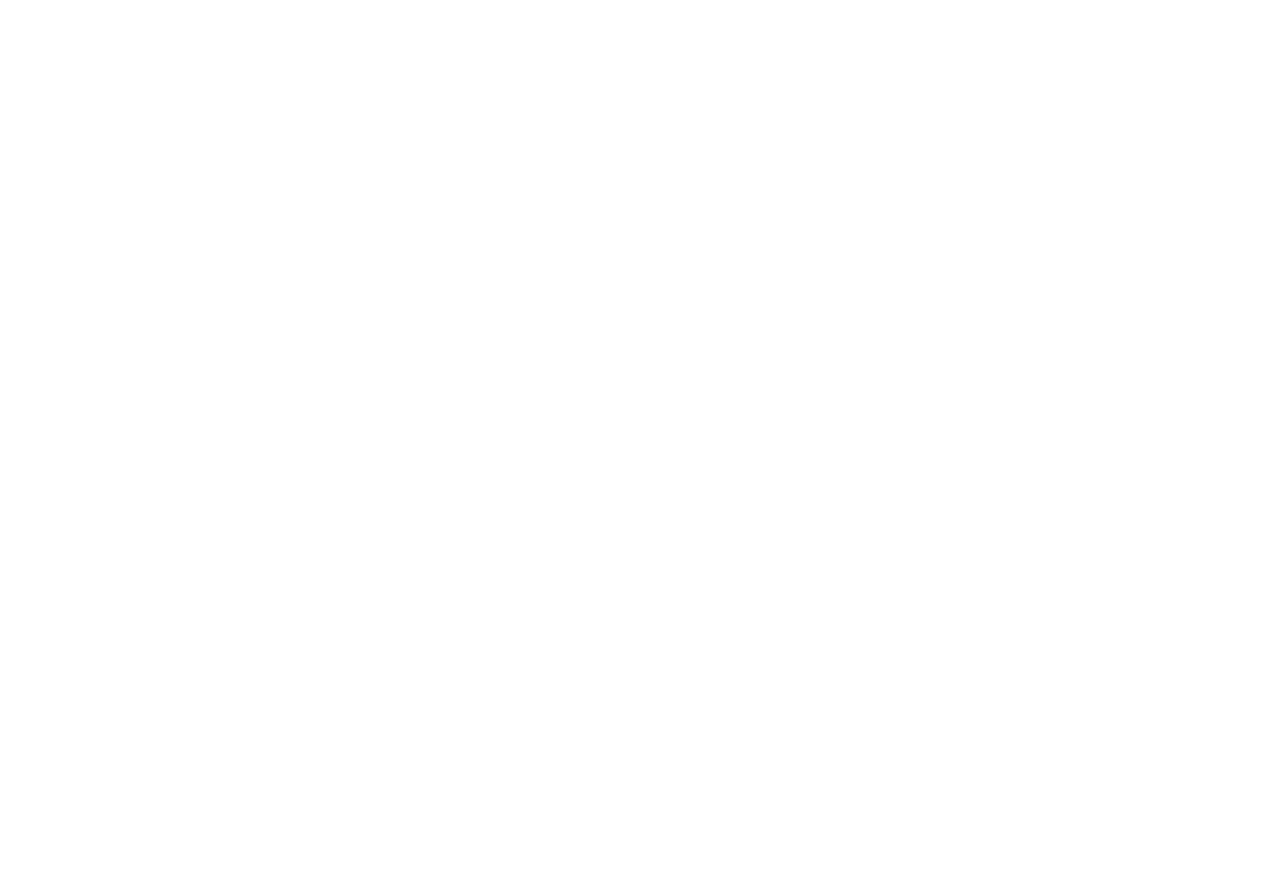
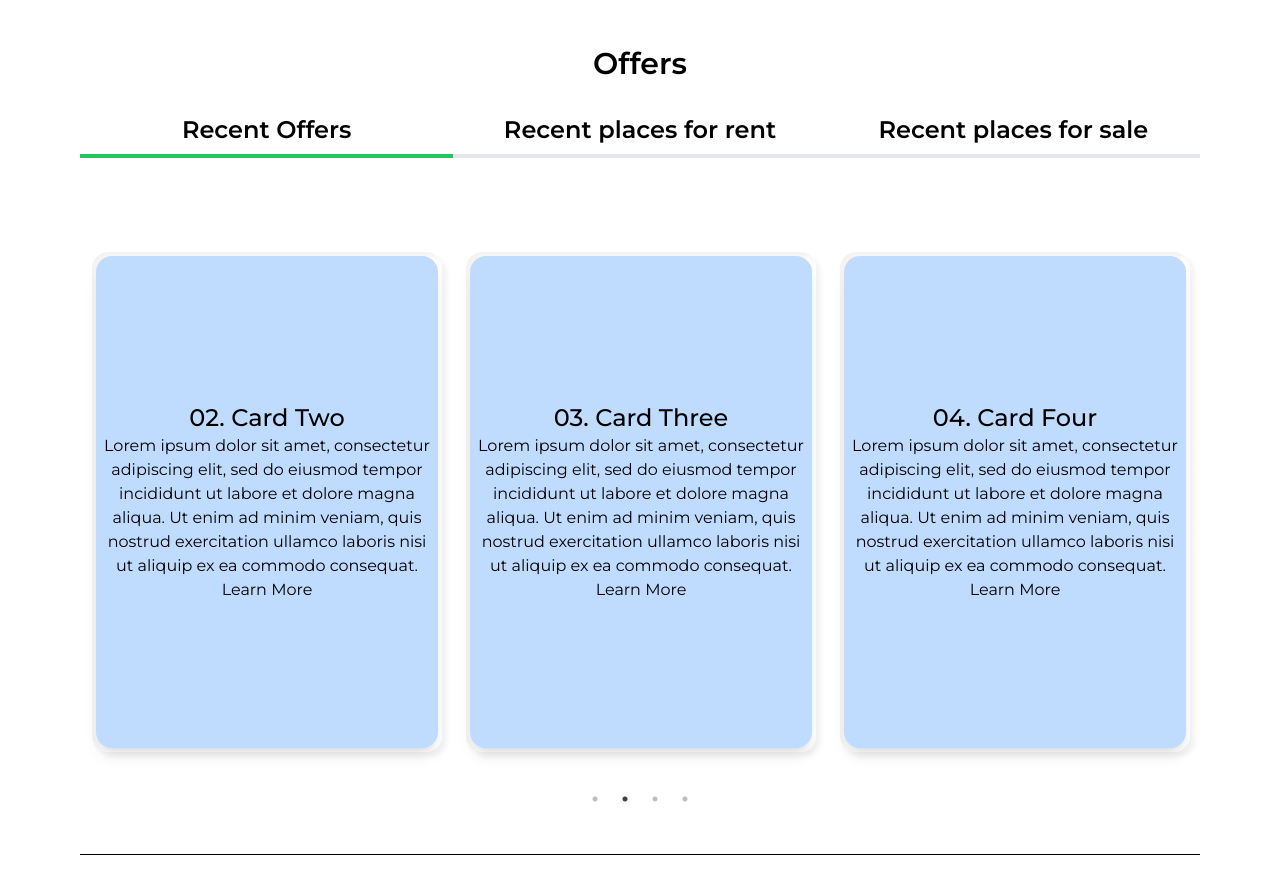
Before and after one commit to Nur-Chowdhury/realEstate, a React (Vite) app in the folder client/: page / in a window 1280 px wide. Shown: the part 682-1576 px from the top of the page. Before the commit the page ends 800 px from the top, so only its background shows below. Built offline with nearby package versions, Linux system fonts and the light colour scheme.

Commit message:
homepage showcase added

```diff
--- a/client/package.json
+++ b/client/package.json
@@ -17,7 +17,9 @@
     "react-icons": "^5.4.0",
     "react-redux": "^9.2.0",
     "react-router-dom": "^7.1.1",
+    "react-slick": "^0.30.3",
     "redux-persist": "^6.0.0",
+    "slick-carousel": "^1.8.1",
     "swiper": "^11.2.1"
   },
   "devDependencies": {
--- /dev/null
+++ b/client/src/Components/Cards.jsx
@@ -0,0 +1,21 @@
+import React from 'react'
+import {Link} from 'react-router-dom'
+
+
+export default function Cards({item}) {
+    return (
+        <div className=' relative group w-[350px] h-[500px] shadow-custom-inset rounded-2xl m-8'>
+            <div className=' absolute top-1 left-1 bottom-1 right-1 bg-blue-200 dark:bg-blue-800 shadow-lg rounded-2xl flex justify-center items-center
+                transition duration-500 transform translate-y-0 group-hover:translate-y-[-50px] group-hover:shadow-[0_10px_40px_rgba(0,0,0,0.4)]
+                group-hover:bg-gradient-to-br group-hover:from-[#4f29cd] group-hover:to-[#b95ce4]'>
+                <div className=' p-2 text-center'>
+                    <h1 className=' text-2xl font-medium transition duration-500 group-hover:text-green-400 pointer-events-none'>
+                        {item.heading}
+                    </h1>
+                    <p>{item.para}</p>
+                    <Link to={item.link}>Learn More</Link>
+                </div>
+            </div>
+        </div>
+    )
+}
--- /dev/null
+++ b/client/src/Components/Home/Showcase.jsx
@@ -0,0 +1,147 @@
+import React, { useState } from 'react';
+import { Link } from 'react-router-dom';
+import Cards from '../Cards';
+import "slick-carousel/slick/slick.css";
+import "slick-carousel/slick/slick-theme.css";
+import Slider from 'react-slick';
+
+const data = [
+    {
+        heading: "01. Card One",
+        para: "Lorem ipsum dolor sit amet, consectetur adipiscing elit, sed do eiusmod tempor incididunt ut labore et dolore magna aliqua. Ut enim ad minim veniam, quis nostrud exercitation ullamco laboris nisi ut aliquip ex ea commodo consequat.",
+        link: "/",
+    },
+    {
+        heading: "02. Card Two",
+        para: "Lorem ipsum dolor sit amet, consectetur adipiscing elit, sed do eiusmod tempor incididunt ut labore et dolore magna aliqua. Ut enim ad minim veniam, quis nostrud exercitation ullamco laboris nisi ut aliquip ex ea commodo consequat.",
+        link: "/",
+    },
+    {
+        heading: "03. Card Three",
+        para: "Lorem ipsum dolor sit amet, consectetur adipiscing elit, sed do eiusmod tempor incididunt ut labore et dolore magna aliqua. Ut enim ad minim veniam, quis nostrud exercitation ullamco laboris nisi ut aliquip ex ea commodo consequat.",
+        link: "/",
+    },
+    {
+        heading: "04. Card Four",
+        para: "Lorem ipsum dolor sit amet, consectetur adipiscing elit, sed do eiusmod tempor incididunt ut labore et dolore magna aliqua. Ut enim ad minim veniam, quis nostrud exercitation ullamco laboris nisi ut aliquip ex ea commodo consequat.",
+        link: "/",
+    },
+];
+
+const data2 = [
+    {
+        heading: "01. Card One",
+        para: "Lorem ipsum dolor sit amet, consectetur adipiscing elit, sed do eiusmod tempor incididunt ut labore et dolore magna aliqua. Ut enim ad minim veniam, quis nostrud exercitation ullamco laboris nisi ut aliquip ex ea commodo consequat.",
+        link: "/",
+    },
+    {
+        heading: "02. Card Two",
+        para: "Lorem ipsum dolor sit amet, consectetur adipiscing elit, sed do eiusmod tempor incididunt ut labore et dolore magna aliqua. Ut enim ad minim veniam, quis nostrud exercitation ullamco laboris nisi ut aliquip ex ea commodo consequat.",
+        link: "/",
+    },
+    {
+        heading: "03. Card Three",
+        para: "Lorem ipsum dolor sit amet, consectetur adipiscing elit, sed do eiusmod tempor incididunt ut labore et dolore magna aliqua. Ut enim ad minim veniam, quis nostrud exercitation ullamco laboris nisi ut aliquip ex ea commodo consequat.",
+        link: "/",
+    },
+    {
+        heading: "04. Card Four",
+        para: "Lorem ipsum dolor sit amet, consectetur adipiscing elit, sed do eiusmod tempor incididunt ut labore et dolore magna aliqua. Ut enim ad minim veniam, quis nostrud exercitation ullamco laboris nisi ut aliquip ex ea commodo consequat.",
+        link: "/",
+    },
+];
+
+const data3 = [
+    {
+        heading: "01. Card One",
+        para: "Lorem ipsum dolor sit amet, consectetur adipiscing elit, sed do eiusmod tempor incididunt ut labore et dolore magna aliqua. Ut enim ad minim veniam, quis nostrud exercitation ullamco laboris nisi ut aliquip ex ea commodo consequat.",
+        link: "/",
+    },
+    {
+        heading: "02. Card Two",
+        para: "Lorem ipsum dolor sit amet, consectetur adipiscing elit, sed do eiusmod tempor incididunt ut labore et dolore magna aliqua. Ut enim ad minim veniam, quis nostrud exercitation ullamco laboris nisi ut aliquip ex ea commodo consequat.",
+        link: "/",
+    },
+    {
+        heading: "03. Card Three",
+        para: "Lorem ipsum dolor sit amet, consectetur adipiscing elit, sed do eiusmod tempor incididunt ut labore et dolore magna aliqua. Ut enim ad minim veniam, quis nostrud exercitation ullamco laboris nisi ut aliquip ex ea commodo consequat.",
+        link: "/",
+    },
+    {
+        heading: "04. Card Four",
+        para: "Lorem ipsum dolor sit amet, consectetur adipiscing elit, sed do eiusmod tempor incididunt ut labore et dolore magna aliqua. Ut enim ad minim veniam, quis nostrud exercitation ullamco laboris nisi ut aliquip ex ea commodo consequat.",
+        link: "/",
+    },
+];
+
+var settings = {
+    dots: true,
+    infinite: true,
+    speed: 500,
+    slidesToShow: 3,
+    slidesToScroll: 1,
+    arrows: false, // Optional: Hides the default arrows for a cleaner look
+    autoplay: true, // Optional: Enables autoplay
+    autoplaySpeed: 3000, // Optional: Sets the autoplay speed
+    pauseOnHover: true, // Stops autoplay when hovering over a slide
+};
+
+export default function Showcase() {
+
+    const [type, setType] = useState(1);
+
+    return (
+        <div className=' mb-8'>
+            <h1 className=' text-center text-3xl font-semibold'>Offers</h1>
+            <div className=' flex mx-20 my-8 text-2xl font-semibold'>
+                <div
+                    className={` w-1/3 text-center border-b-4 pb-2 cursor-pointer transition-all duration-500
+                        ${ type === 1 ? " border-b-green-500":"border-b-gray-200"}`}
+                    onClick={() => setType(1)}
+                >
+                    Recent Offers
+                </div>
+                <div
+                    className={` w-1/3 text-center border-b-4 pb-2 cursor-pointer transition-all duration-500
+                    ${ type === 2 ? " border-b-green-500":"border-b-gray-200"}`}
+                    onClick={() => setType(2)}
+                >
+                    Recent places for rent
+                </div>
+                <div
+                    className={` w-1/3 text-center border-b-4 pb-2 cursor-pointer transition-all duration-500
+                        ${ type === 3 ? " border-b-green-500":"border-b-gray-200"}`}
+                    onClick={() => setType(3)}
+                >
+                    Recent places for sale
+                </div>
+            </div>
+            <div className=' min-h-[600px] mx-20 '>
+                { type ===1 && (
+                    <Slider  {...settings}>
+                        {data.map((item, index) => {
+                            console.log(item); // Debugging: Check if items are being logged
+                            return (<Cards key={index} item={item} />)
+                        })}
+                    </Slider>
+                )}
+                { type ===2 && (
+                    <Slider  {...settings}>
+                        {data2.map((item, index) => {
+                            console.log(item); // Debugging: Check if items are being logged
+                            return (<Cards key={index} item={item} />)
+                        })}
+                    </Slider>
+                )}
+                { type ===3 && (
+                    <Slider  {...settings}>
+                        {data3.map((item, index) => {
+                            console.log(item); // Debugging: Check if items are being logged
+                            return (<Cards key={index} item={item} />)
+                        })}
+                    </Slider>
+                )}
+            </div>
+        </div>
+    );
+}
--- a/client/src/index.css
+++ b/client/src/index.css
@@ -13,3 +13,11 @@
 .theme-transition {
     transition: background-color 0.5s, color 0.5s;
 }
+
+.slick-slide {
+    height: auto !important;
+    display: flex !important;
+    justify-content: center;
+    align-items: center;
+    padding-top: 30px;
+  }
--- a/client/src/pages/Home.jsx
+++ b/client/src/pages/Home.jsx
@@ -1,32 +1,42 @@
-import React, { useEffect, useState } from 'react'
-import Header from '../Components/Header'
+import React, { useEffect, useState, useRef } from 'react';
+import Header from '../Components/Header';
 import Navbar from '../Components/Home/Navbar';
 import { useNavigate } from 'react-router-dom';
-import hero from '../assets/hero5.jpg';
+import hero from '../assets/hero3.jpg';
 import { FaSearch } from 'react-icons/fa';
-
+import Showcase from '../Components/Home/Showcase';
 
 export default function Home() {
-
     const [isScrolled, setIsScrolled] = useState(false);
     const [imageLoaded, setImageLoaded] = useState(false);
-
-    const handleScroll = () => {
-        const searchBar = document.getElementById('search-bar');
-        const searchBarPosition = searchBar.getBoundingClientRect().top;
-        if (searchBarPosition <= 0) {
-            setIsScrolled(true);
-        } else {
-            setIsScrolled(false);
-        }
-    };
+    const [searchTerm, setSearchTerm] = useState('');
+    const navigate = useNavigate();
+    const heroSearchBarRef = useRef(null);
 
     useEffect(() => {
         setImageLoaded(true);
+
+        const observer = new IntersectionObserver(
+            ([entry]) => {
+                setIsScrolled(!entry.isIntersecting);
+            },
+            {
+                root: null,
+                threshold: 0.1,
+            }
+        );
+
+        if (heroSearchBarRef.current) {
+            observer.observe(heroSearchBarRef.current);
+        }
+
+        return () => {
+            if (heroSearchBarRef.current) {
+                observer.unobserve(heroSearchBarRef.current);
+            }
+        };
     }, []);
 
-    const [searchTerm, setSearchTerm] = useState('');
-    const navigate = useNavigate();
     const handleSubmit = (e) => {
         e.preventDefault();
         const urlParams = new URLSearchParams(window.location.search);
@@ -35,42 +45,49 @@
         navigate(`/search?${searchQuery}`);
     };
 
-    useEffect(() => {
-        window.addEventListener('scroll', handleScroll);
-        return () => { window.removeEventListener('scroll', handleScroll); };
-    }, [])
-
     return (
         <div>
-            <Navbar isScrolled={isScrolled} handleSubmit={handleSubmit} searchTerm={searchTerm} setSearchTerm={setSearchTerm} />
-
+            <Navbar
+                isScrolled={isScrolled}
+                handleSubmit={handleSubmit}
+                searchTerm={searchTerm}
+                setSearchTerm={setSearchTerm}
+            />
             {/* hero */}
             <div
-                className={`mx-4 rounded h-[600px] bg-cover bg-center bg-no-repeat transition-all duration-1000 ${
+                className={`mx-4  rounded-xl h-[600px] bg-cover bg-center bg-no-repeat transition-all duration-1000 ${
                     imageLoaded ? 'blur-0 opacity-100' : 'blur-lg opacity-0'
                 }`}
                 style={{ backgroundImage: `url(${hero})` }}
             >
-                <div className=' h-full flex flex-col text-5xl font-extrabold py-16 text-teal-100 mx-16'>
-                    <div className=' flex flex-col gap-1 items-center lg:items-start'>
+                <div className='h-full flex flex-col text-5xl font-extrabold py-16 text-teal-100 mx-16'>
+                    <div className='flex flex-col gap-1 items-center lg:items-start'>
                         <h1>Welcome to</h1>
-                        <h1><span className=' text-blue-700'>Nest</span><span className=' text-green-700'>Finder</span></h1>
-                        <h1 className=''>Your Future Home Awaits</h1>
+                        <h1>
+                            <span className='text-blue-700'>Nest</span>
+                            <span className='text-green-700'>Finder</span>
+                        </h1>
+                        <h1>Your Future Home Awaits</h1>
                     </div>
-                    <div className=' flex justify-center my-40 text-lg'>
+                    <div
+                        ref={heroSearchBarRef}
+                        className='flex justify-center my-40 text-lg'
+                    >
                         <form
                             id="search-bar"
                             onSubmit={handleSubmit}
-                            className={`bg-slate-100 p-3 rounded-lg flex items-center ${isScrolled ? "hidden":""} `}
-                            //
+                            className={`bg-slate-100 p-3 rounded-lg flex items-center ${
+                                isScrolled ? 'hidden' : ''
+                            }`}
                         >
-                            {console.log(isScrolled)}
                             <input
                                 type='text'
                                 placeholder='Search...'
                                 className='bg-transparent focus:outline-none w-24 sm:w-96 text-black font-normal'
                                 value={searchTerm}
-                                onChange={(e) => setSearchTerm(e.target.value)}
+                                onChange={(e) =>
+                                    setSearchTerm(e.target.value)
+                                }
                             />
                             <button type='submit'>
                                 <FaSearch className='text-slate-600' />
@@ -79,6 +96,13 @@
                     </div>
                 </div>
             </div>
+            <div className=' my-16 '>
+                <Showcase />
+            </div>
+            <div className=' h-[1px] bg-black dark:bg-white my-4 mx-20'></div>
+            <div className=' my-16'>
+
+            </div>
         </div>
-    )
+    );
 }
--- a/client/tailwind.config.js
+++ b/client/tailwind.config.js
@@ -10,6 +10,9 @@
         sans: ['Avro', 'sans-serif'],
         montserrat: ['Montserrat', 'sans-serif'],
       },
+      boxShadow: {
+        'custom-inset': 'inset 5px 5px 5px rgba(0, 0, 0, 0.05), inset -5px -5px 5px rgba(255, 255, 255, 0.5), 5px 5px 5px rgba(0, 0, 0, 0.05), -5px -5px 5px rgba(255, 255, 255, 0.5)',
+      },
     },
   },
   plugins: [],
```
Also changed, not shown: client/src/Components/Home/Navbar.jsx (+21 -15 lines), 1 other file (tests, documents, lock files or other folders).
